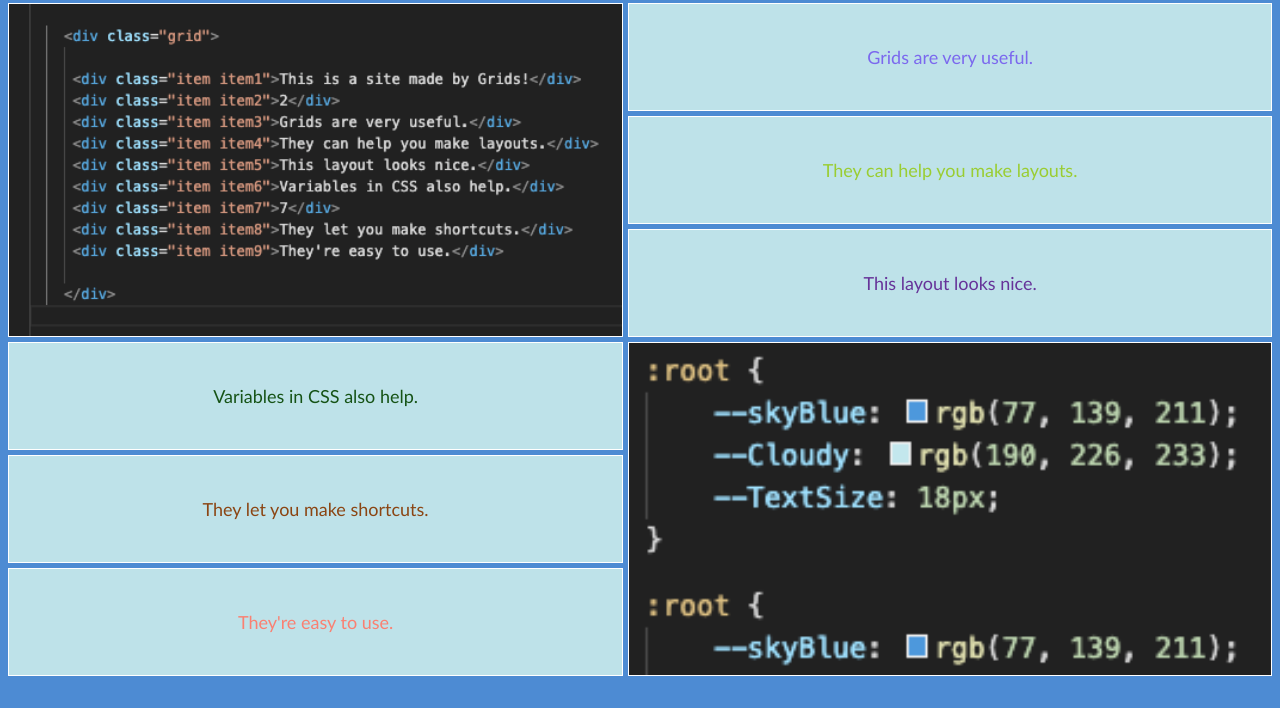
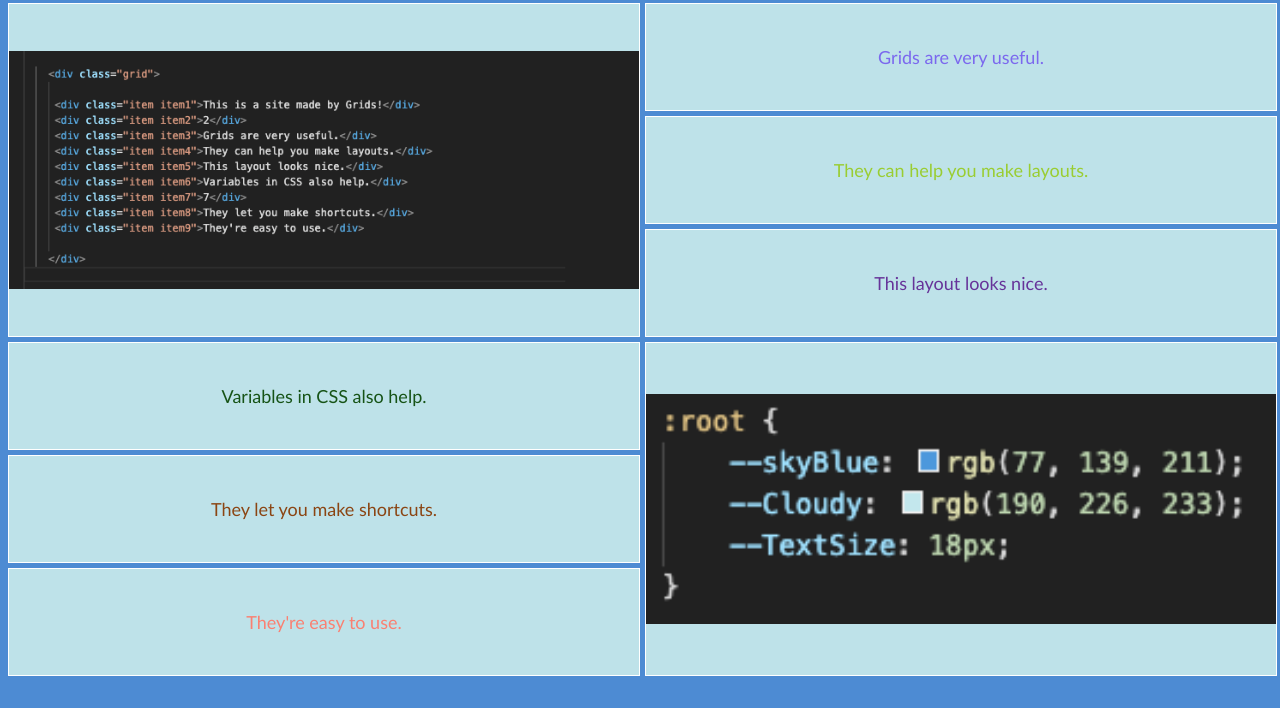
Before and after one commit to asjogren2006/Grid-Project, a plain HTML site: page index.html in a window 1280 px wide. Shown: the part 118-826 px from the top of the page. Before the commit the page ends 802 px from the top, so only its background shows below. Drawn offline with Linux system fonts and the light colour scheme.

Commit message:
fixed images

```diff
--- a/index.html
+++ b/index.html
@@ -12,12 +12,12 @@
     <div class="grid">
 
      <div class="item item1">This is a site made by Grids!</div>
-     <div class="item item2"></div>
+     <div class="item item2"><img class="first" src="images/bigger.png"></div>
      <div class="item item3">Grids are very useful.</div>
      <div class="item item4">They can help you make layouts.</div>
      <div class="item item5">This layout looks nice.</div>
      <div class="item item6">Variables in CSS also help.</div>
-     <div class="item item7"></div>
+     <div class="item item7"><img class="second" src="images/variable.png"></div>
      <div class="item item8">They let you make shortcuts.</div>
      <div class="item item9">They're easy to use.</div>
 
--- a/style.css
+++ b/style.css
@@ -23,7 +23,7 @@ html {
 
 .grid {
     display: grid;
-    grid-template-columns: auto auto;
+    grid-template-columns: 50% 50%;
     grid-template-rows: repeat(7, 13.5vh);
     grid-gap: 5px;
 }
@@ -39,10 +39,16 @@ html {
 
 .item2 {
     grid-row: span 3;
-    background-image: url(images/bigger.png);
+    /* background-image: url(images/bigger.png); */
     display: flex;
     background-size: cover;
     background-attachment:local;
+}
+
+.first {
+    object-fit: contain;
+    height: 100%;
+    width: 100%;
 }
 
 .item3 {
@@ -63,10 +69,13 @@ html {
 
 .item7 {
     grid-row: span 3;
-    background-image: url(images/variable.png);
-    display: flex;
-    background-size: contain;
+    /* background-image: url(images/variable.png); */
+}
 
+.second {
+    height: 120%;
+    width: 100%;
+    object-fit: contain;
 }
 
 .item8 {
@@ -89,7 +98,7 @@ html {
 
     .item2 {
         grid-row: span 3;
-        background-image: url(images/bigger.png);
+
         display: flex;
         background-size: cover;
 
@@ -107,7 +116,8 @@ html {
         justify-content: center;
         align-items: center;
         position: relative;
-
+        height: auto;
+        width: auto;
     }
 
     .item2 {
```
